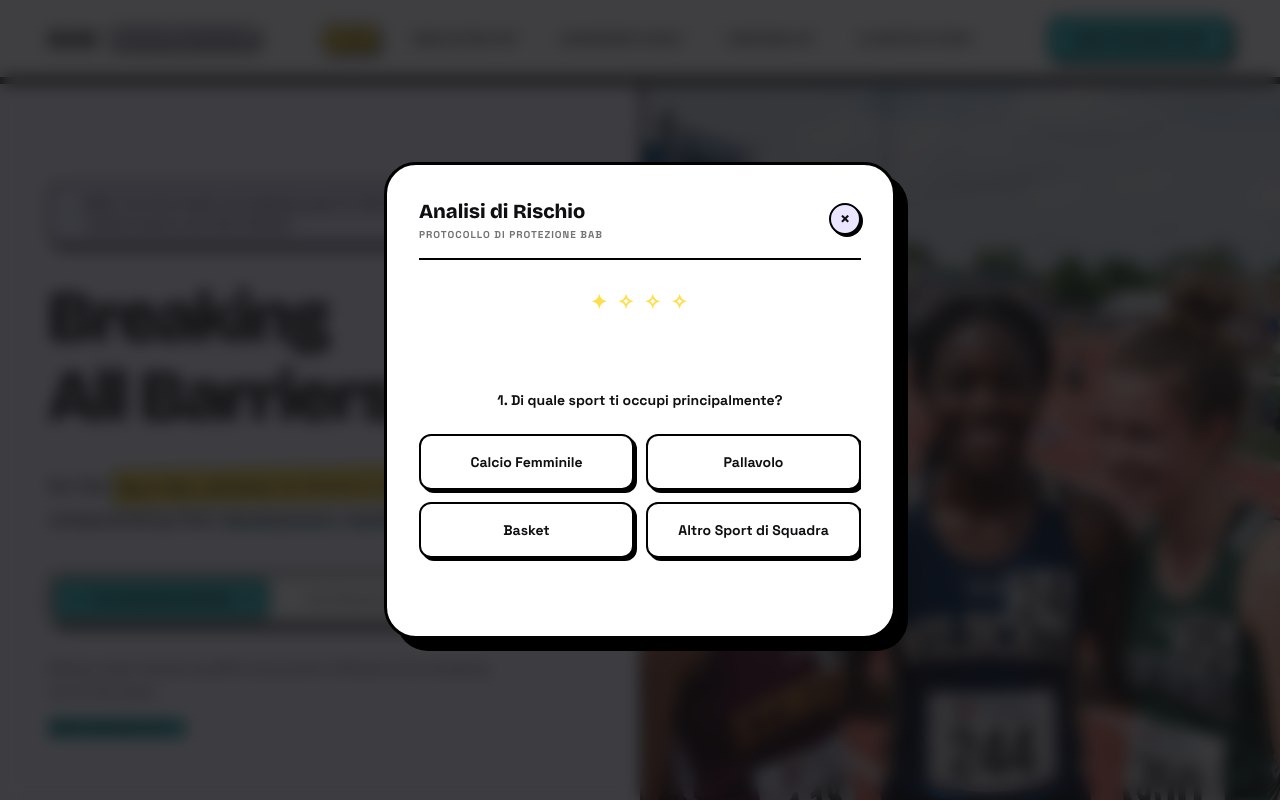
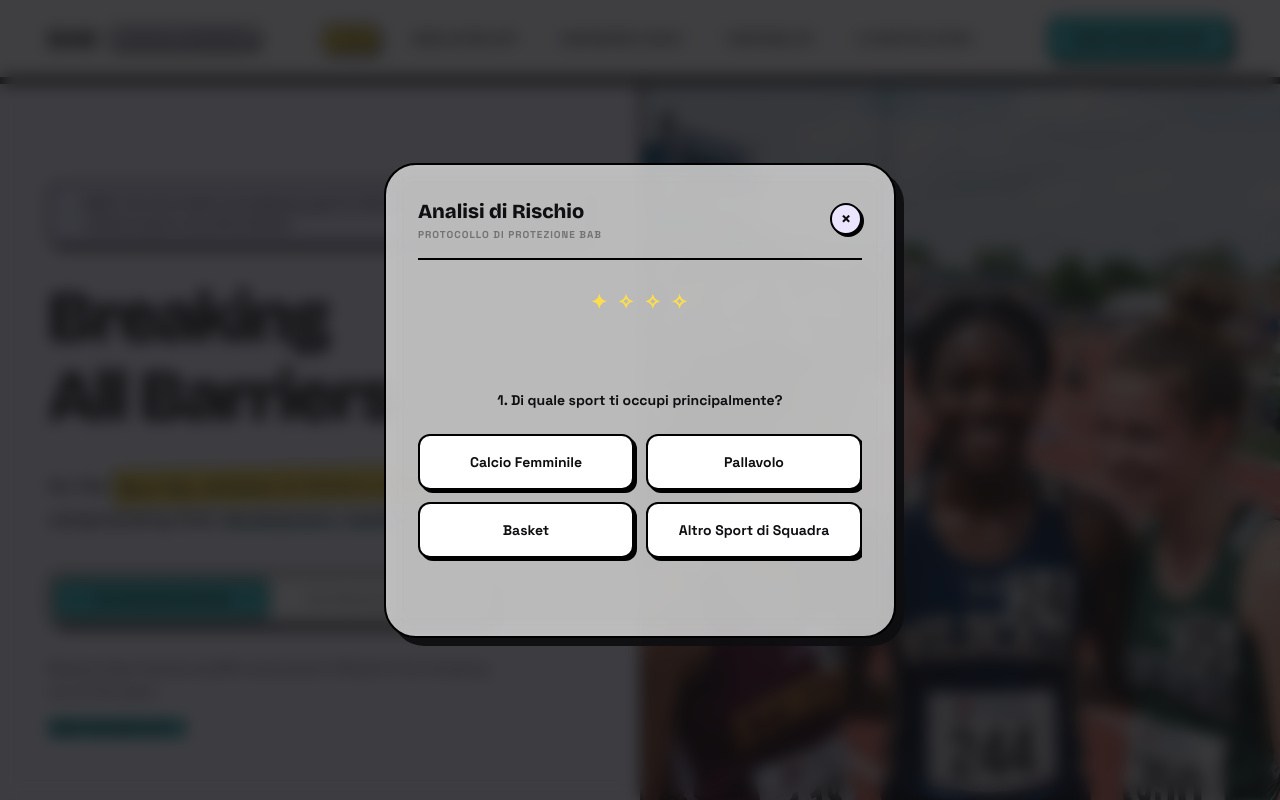
Before and after one commit to sajiddhossain/BAB_Landing, a React (Vite) app: page / in a window 1280 px wide. Both pictures are taken after a click on the button "JOIN THE WAITLIST". Shown: the top 800 px of the page. Built offline with nearby package versions, Linux system fonts and the light colour scheme.

Commit message:
style: finalize Y2K Pop-Clean details, add grid overlays, text balance, and glassmorphic onboarding

```diff
--- a/src/App.tsx
+++ b/src/App.tsx
@@ -103,7 +103,7 @@ export default function App() {
   };
 
   return (
-    <div className="min-h-screen bg-[#FAF9F6] text-[#0F0F12] selection:bg-[#34BBC0]/30 selection:text-[#0F0F12]">
+    <div className="min-h-screen bg-[#FAF9F6] y2k-grid text-[#0F0F12] selection:bg-[#34BBC0]/30 selection:text-[#0F0F12]">
 
       {/* Header / Navigazione (Section 1) */}
       <header className="fixed top-0 inset-x-0 h-20 bg-white/70 backdrop-blur-md border-b-[3px] border-black z-40 px-6 sm:px-12 flex items-center justify-between shadow-[0px_4px_0px_0px_rgba(0,0,0,1)]">
--- a/src/components/HeroSection.tsx
+++ b/src/components/HeroSection.tsx
@@ -61,7 +61,7 @@ export const HeroSection: React.FC<HeroSectionProps> = ({
             initial={{ opacity: 0, y: -10 }}
             animate={{ opacity: 1, y: 0 }}
             transition={{ duration: 0.8, delay: 0.1 }}
-            className="font-serif font-black text-4xl sm:text-5xl lg:text-7xl tracking-tight text-[#0F0F12] leading-[1.1] max-w-xl"
+            className="font-serif font-black text-4xl sm:text-5xl lg:text-7xl tracking-tight text-[#0F0F12] leading-[1.1] max-w-xl text-balance"
           >
             Breaking <br />
             All Barriers
--- a/src/components/OnboardingQuiz.tsx
+++ b/src/components/OnboardingQuiz.tsx
@@ -124,7 +124,7 @@ export const OnboardingQuiz: React.FC<OnboardingQuizProps> = ({
 
   return (
     <div
-      className="relative max-w-lg w-full bg-white border-[3px] border-black rounded-[32px] shadow-[12px_12px_0px_0px_rgba(0,0,0,1)] overflow-hidden"
+      className="relative max-w-lg w-full bg-white/70 backdrop-blur-md border-[2.5px] border-black rounded-[32px] shadow-[8px_8px_0px_0px_rgba(15,15,18,0.95)] overflow-hidden"
       role="dialog"
       aria-modal="true"
       aria-labelledby="quiz-title"
--- a/src/index.css
+++ b/src/index.css
@@ -118,3 +118,11 @@ body {
   transform: translate(1.5px, 1.5px);
   box-shadow: 1px 1px 0px 0px var(--color-neo-dark);
 }
+
+/* Y2K Grid background overlay */
+.y2k-grid {
+  background-size: 24px 24px;
+  background-image:
+    linear-gradient(to right, rgba(15, 15, 18, 0.035) 1px, transparent 1px),
+    linear-gradient(to bottom, rgba(15, 15, 18, 0.035) 1px, transparent 1px);
+}
```
